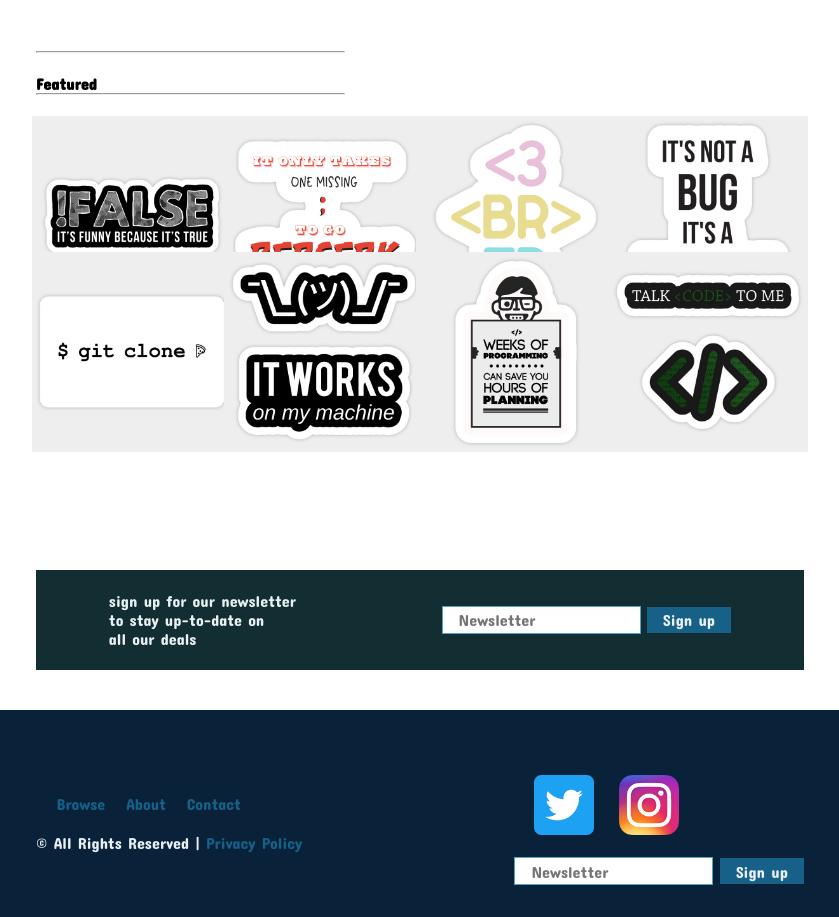
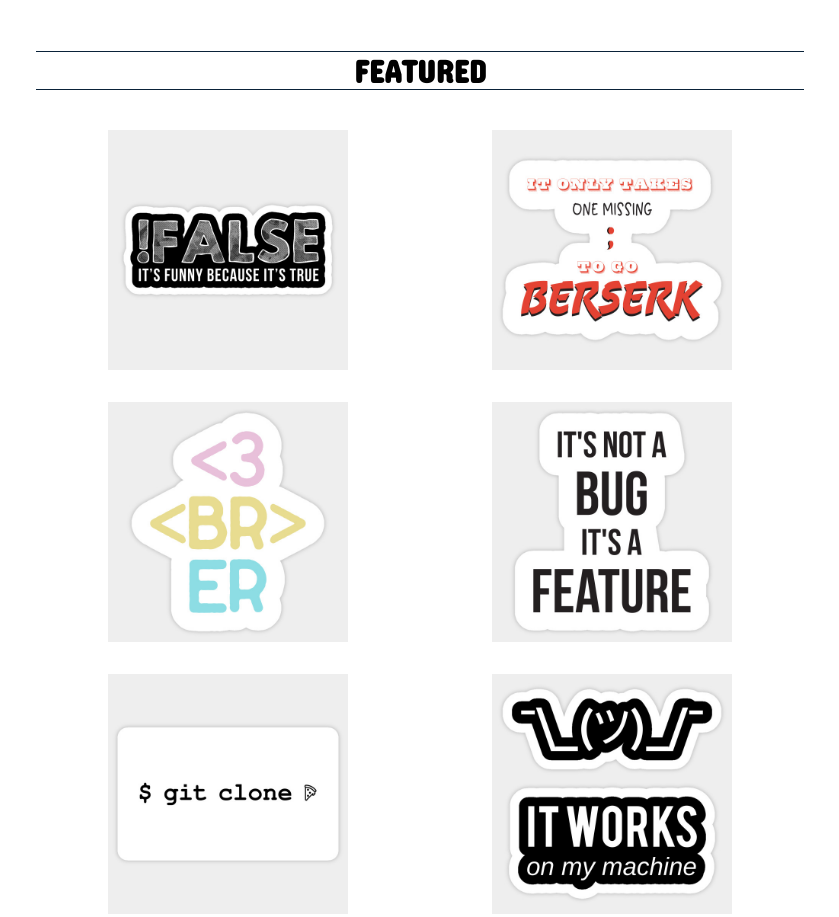
Before and after one commit to ddcaldwell87/shopApp, a plain HTML site: page index.html in a window 1280 px wide. Shown: the part 1339-2256 px from the top of the page, without its empty margins (220-1059 px from the left). Drawn offline with Linux system fonts and the light colour scheme.

Commit message:
removed hr

```diff
--- a/index.html
+++ b/index.html
@@ -75,12 +75,10 @@
     <section id="featured-section">
 
         <div class="bar-heading">
-            <hr>
-            <h2>Featured</h2>
-            <hr>
+            <h1>Featured</h1>
         </div>
 
-        <div class="grid-container">
+        <div class="sticker-grid-container">
             <div class="sticker-container" id="top-left-stick">
                 <img class="sticker" src="assets/!false.jpg" alt="">
             </div>
--- a/styles.css
+++ b/styles.css
@@ -168,22 +168,37 @@ nav a {
 /* featured section */
 /**********************/
 
-hr {
-    width: 40%;
-    margin-bottom: 1.3em;
+.bar-heading {
+    text-align: center;
+    margin-bottom: 2.5em;
 }
 
-.grid-container {
+.bar-heading h1 {
+    font-size: 2em;
+    text-transform: uppercase;
+    border-top: 1px solid #0A2239;
+    border-bottom: 1px solid #0A2239;
+}
+
+.sticker-grid-container {
     display: grid;
-    grid-template-columns: 25% 25% 25% 25%;
-    grid-template-rows: 30% 30%;
+    grid-template-columns: 1fr 1fr;
     justify-items: center;
 }
 
+.sticker-container {
+    height: 30vh;
+    background-color: #132E32;
+    margin-bottom: 2em;
+}
+
 .sticker {
-    background-color: gray;
-    height: 25vh;
-    margin-bottom: 1.5em;
+    height: 100%;
+}
+
+.sticker:hover {
+    opacity: 0.3;
+    filter: greyscale(100%);
 }
 
 /* newsletter */
```
